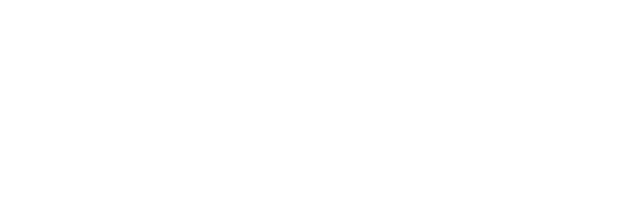
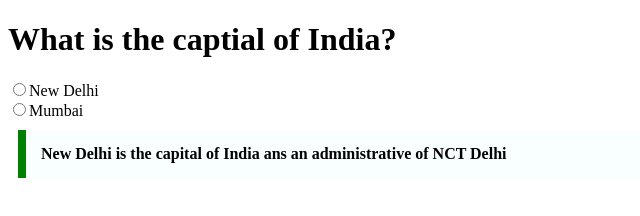
Before and after one commit to acciojob/trivia-InzamamulHasan, a website: page main.html in a window 1280 px wide. Shown: the whole page, without its empty margins (0-640 px from the left). Drawn offline with Linux system fonts and the light colour scheme.

Commit message:
created a submission

```diff
--- a/main.html
+++ b/main.html
@@ -8,7 +8,17 @@
 
 <body>
 	<!-- the entire body must be written by student -->
-    <script type="text/javascript" src="./script.js">
+   <h1>What is the captial of India?</h1>
+	<div>
+		<input type="radio" value="city" name="city">New Delhi
+		<br>
+		<input type="radio" value="city" name="city">Mumbai
+	</div>
+	<div>
+		<blockquote cite="https://en.wikipedia.org/wiki/New_Delhi">
+			New Delhi is the capital of India ans an administrative of NCT Delhi
+		</blockquote>
+	</div>
 </script>
 
 </body>
--- a/styles.css
+++ b/styles.css
@@ -1,2 +1,9 @@
 
-/* Your CSS Code here. */
+blockquote{
+	max-width: 600px;
+	margin: 10px;
+    padding: 15px;
+    border-left: 8px solid green;
+    background-color: #f8fffe;
+    font-weight: bold;
+}
```
